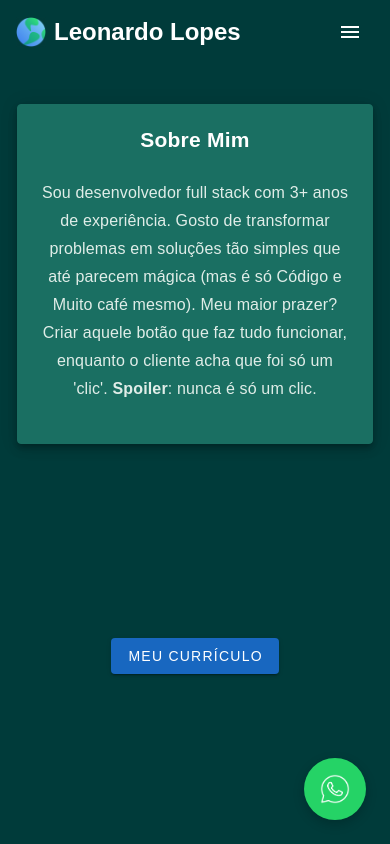
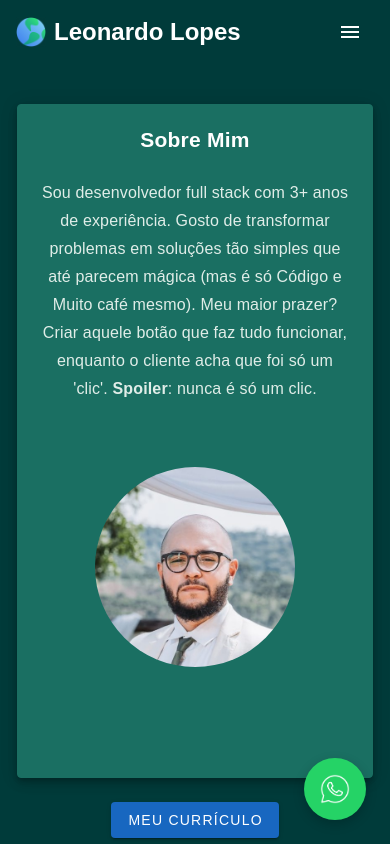
Before and after one commit to LeonardoLopesFilho/leopt, a Nuxt app: page / in a window 390 px wide. Shown: the top 844 px of the page. Built offline with nearby package versions, Linux system fonts and the light colour scheme.

Commit message:
Ajustado o card da bio

```diff
--- a/components/BioCard.vue
+++ b/components/BioCard.vue
@@ -1,20 +1,20 @@
 <template>
   <v-main
     class="d-flex justify-center"
-    style="background-color: #003b3a; min-height: 100vh"
+    style="background-color: #003b3a; min-height: 110vh"
   >
     <v-row>
       <v-col cols="11" sm="10" md="12" class="d-flex justify-center mx-auto">
         <v-card
           elevation="6"
-          max-width="700"
-          max-height="340"
+          :max-width="700"
+          :style="{
+            backgroundColor: '#1a6f62',
+            border: '1px solid #1a6f62',
+            marginTop: '-50px',
+            maxHeight: isMobile ? 'auto' : '340px',
+          }"
           class="pa-1 mt-10"
-          style="
-            background-color: #1a6f62;
-            border: 1px solid #1a6f62;
-            margin-top: -50px;
-          "
         >
           <v-card-text class="text-white text-center">
             <h2>Sobre Mim</h2>
@@ -60,4 +60,9 @@
 </template>
 
 <script setup lang="ts">
+  const isMobile = ref(window.innerWidth <= 600);
+
+  window.addEventListener("resize", () => {
+    isMobile.value = window.innerWidth <= 600;
+  });
 </script>
```
